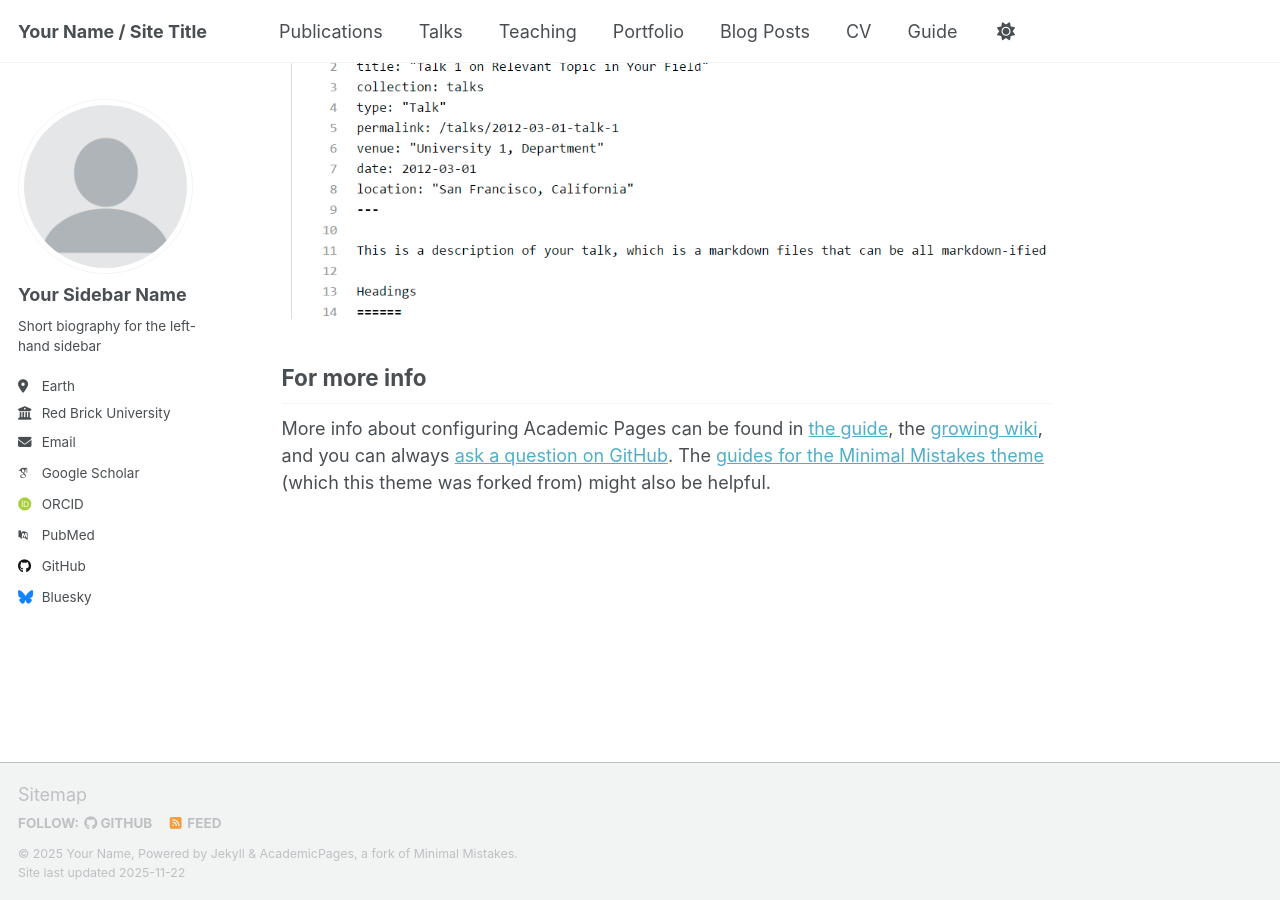
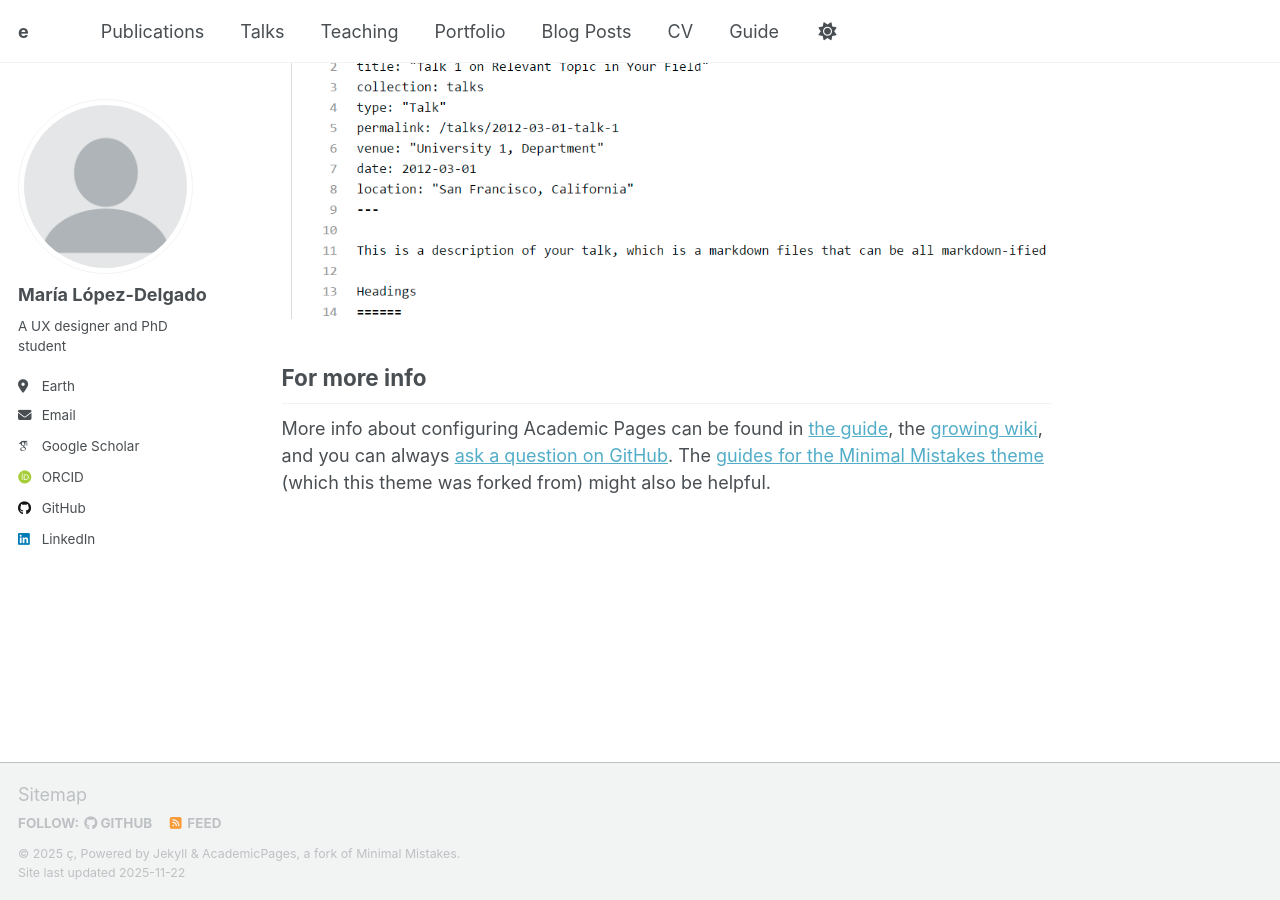
Before and after one commit to maria-lopez-delgado/maria-lopez-delgado.github.io, a Jekyll site: the page built from _pages/about.md, in a window 1280 px wide and 900 px high, scrolled down 2880 px. Built offline with Jekyll 4.4.1, drawn with Linux system fonts in a browser that asks for light colours; some web fonts are replaced; a script that is not in the unit is left out.

Commit message:
change name

```diff
--- a/_config.yml
+++ b/_config.yml
@@ -9,14 +9,14 @@
 # Basic Site Settings
 locale                   : "en-US"
 site_theme               : "default" # Currently available options are "default", "air"
-title                    : "Your Name / Site Title"
+title                    : "e"
 title_separator          : "-"
-name                     : &name "Your Name"
-description              : &description "Your Name's academic portfolio"   # Update this with a general description of your site, this is the default if not overridden by a page
-url                      : https://academicpages.github.io # The base hostname & protocol for your site e.g. "https://[your GitHub username].github.io",
+name                     : &name "ç"
+description              : &description "Maria's portfolio"   # Update this with a general description of your site, this is the default if not overridden by a page
+url                      : https://maria-lopez-delgado.github.io # The base hostname & protocol for your site e.g. "https://[your GitHub username].github.io",
                                                            # or if you already have some other page hosted on Github then use "https://[your GitHub username].github.io/[Your Repo Name]"
 baseurl                  : "" # the subpath of your site, e.g. "/blog"
-repository               : "academicpages/academicpages.github.io"
+repository               : "maria-lopez-delgado/maria-lopez-delgado.github.io"
 
 # Site Author - The following control what appear as part of the author content on the side bar.
 #               If a field is blank the icon and link will not appear, otherwise it will be shown.
@@ -24,23 +24,23 @@ repository               : "academicpages/academicpages.github.io"
 author:
   # Biographic information
   avatar           : "profile.png"
-  name             : "Your Sidebar Name"
+  name             : "María López-Delgado"
   pronouns         : # example: "she/her"
-  bio              : "Short biography for the left-hand sidebar"
+  bio              : "A UX designer and PhD student"
   location         : "Earth"
-  employer         : "Red Brick University"
+  employer         : # "Red Brick University"
   uri              : # URL
-  email            : "none@example.org"
+  email            : "maria.lopez@umbc.edu"
 
   # Academic websites
   academia         : # URL
   arxiv            : # URL - Update with the correct link to your profile
-  googlescholar    : "https://scholar.google.com/citations?user=PS_CX0AAAAAJ"
+  googlescholar    : "https://scholar.google.com/citations?hl=en&user=OHXkKwwAAAAJ"
   inspire-hep      : # URL
   impactstory      : # URL
-  orcid            : "https://orcid.org/yourorcidurl"
+  orcid            : "https://orcid.org/0009-0003-3189-6540"
   semantic         : # URL
-  pubmed           : "https://www.ncbi.nlm.nih.gov/pubmed/?term=john+snow"
+  pubmed           : # "https://www.ncbi.nlm.nih.gov/pubmed/?term=john+snow"
   researchgate     : # URL
   scopus           : # URL
 
@@ -48,13 +48,13 @@ author:
   bitbucket        : # Username - Update with your username on the site
   codepen          : # Username
   dribbble         : # Username
-  github           : "academicpages"
+  github           : "maria-lopez-delgado"
   kaggle           : # Username
   stackoverflow    : # User number or user number and name (i.e., use "1" or "1/jeff-atwood")
 
   # Social media
   artstation       : # Username
-  bluesky          : "bsky.app" # Replace this with you Bluesky username
+  bluesky          : # Replace this with you Bluesky username
   facebook         : # Username
   flickr           : # Username
   foursquare       : # Username
@@ -63,7 +63,7 @@ author:
   keybase          : # Username
   instagram        : # Username
   lastfm           : # Username
-  linkedin         : # Username
+  linkedin         : "https://www.linkedin.com/in/maria-lopezdelgado/" # Username
   mastodon         : # URL
   medium           : # URL
   pinterest        : # Username
```
